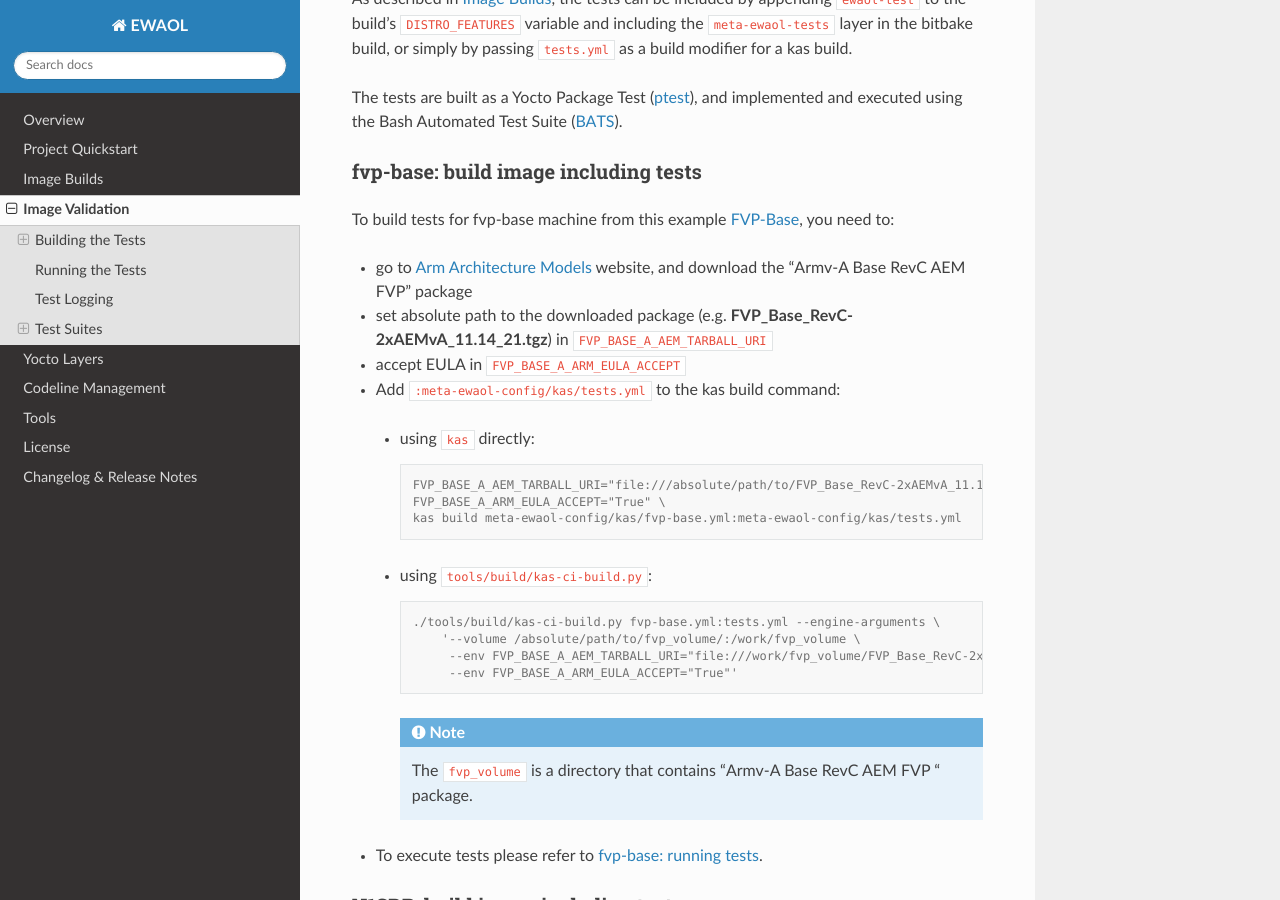
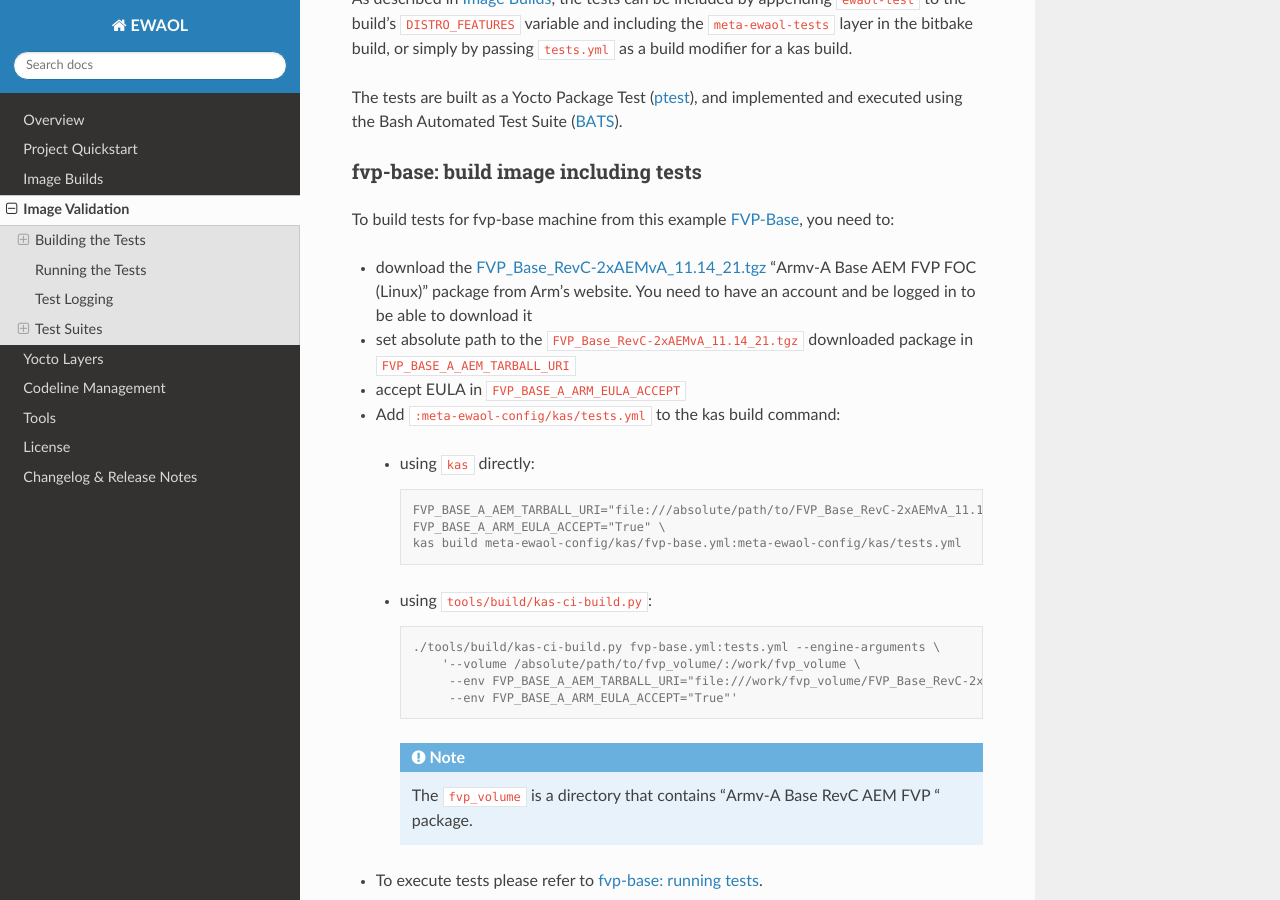
Before and after one commit to chaoge525/soafee_demo, a Sphinx documentation site: the page built from documentation/validations.rst, in a window 1280 px wide and 900 px high, scrolled down 591 px. Built offline with Sphinx 7.4.7 and the Read the Docs theme 2.0.0, drawn with Linux system fonts in a browser that asks for light colours.

Commit message:
doc: Update instructions to download the FVP-Base emulation package
Users should be downloading the FVP_Base_RevC-2xAEMvA_11.14_21.tgz package from
Arm's website.

Issue-Id: SCM-2575
Signed-off-by: Diego Sueiro <diego.sueiro@arm.com>
Change-Id: Ide0641106fc9bd0074c2979ab263719d85fe0172

```diff
--- a/documentation/validations.rst
+++ b/documentation/validations.rst
@@ -37,15 +37,15 @@ fvp-base: build image including tests
 To build tests for fvp-base machine from this example
 :ref:`fvp-base`, you need to:
 
-* go to `Arm Architecture Models`_ website, and download the
-  "Armv-A Base RevC AEM FVP" package
-* set absolute path to the downloaded package
-  (e.g. **FVP_Base_RevC-2xAEMvA_11.14_21.tgz**) in
-  ``FVP_BASE_A_AEM_TARBALL_URI``
+* download the `FVP_Base_RevC-2xAEMvA_11.14_21.tgz`_ "Armv-A Base AEM FVP FOC
+  (Linux)" package from Arm's website. You need to have an account and be logged
+  in to be able to download it
+* set absolute path to the ``FVP_Base_RevC-2xAEMvA_11.14_21.tgz`` downloaded
+  package in ``FVP_BASE_A_AEM_TARBALL_URI``
 * accept EULA in ``FVP_BASE_A_ARM_EULA_ACCEPT``
 * Add ``:meta-ewaol-config/kas/tests.yml`` to the kas build command:
 
-.. _Arm Architecture Models: https://developer.arm.com/tools-and-software/simulation-models/fixed-virtual-platforms/arm-ecosystem-models
+.. _FVP_Base_RevC-2xAEMvA_11.14_21.tgz: https://silver.arm.com/download/download.tm?pv=4849271&p=3042387
 
   * using ``kas`` directly:
 
```
Also changed, not shown: documentation/quickstart.rst (+6 -6 lines), 1 other file.
